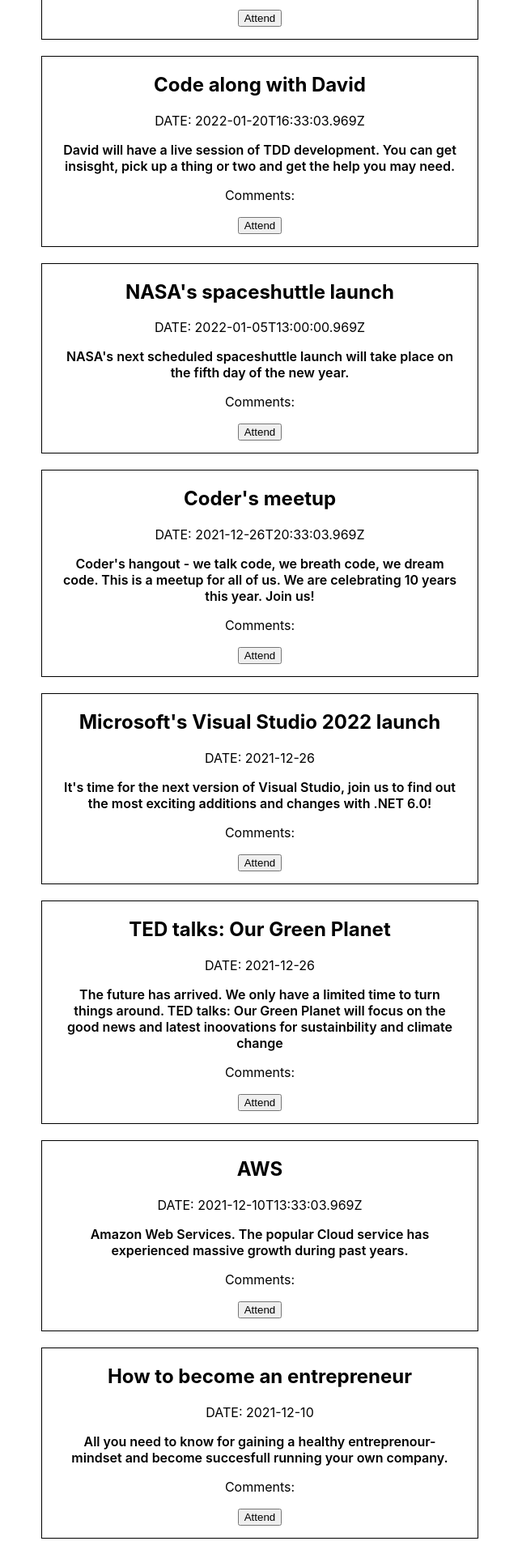
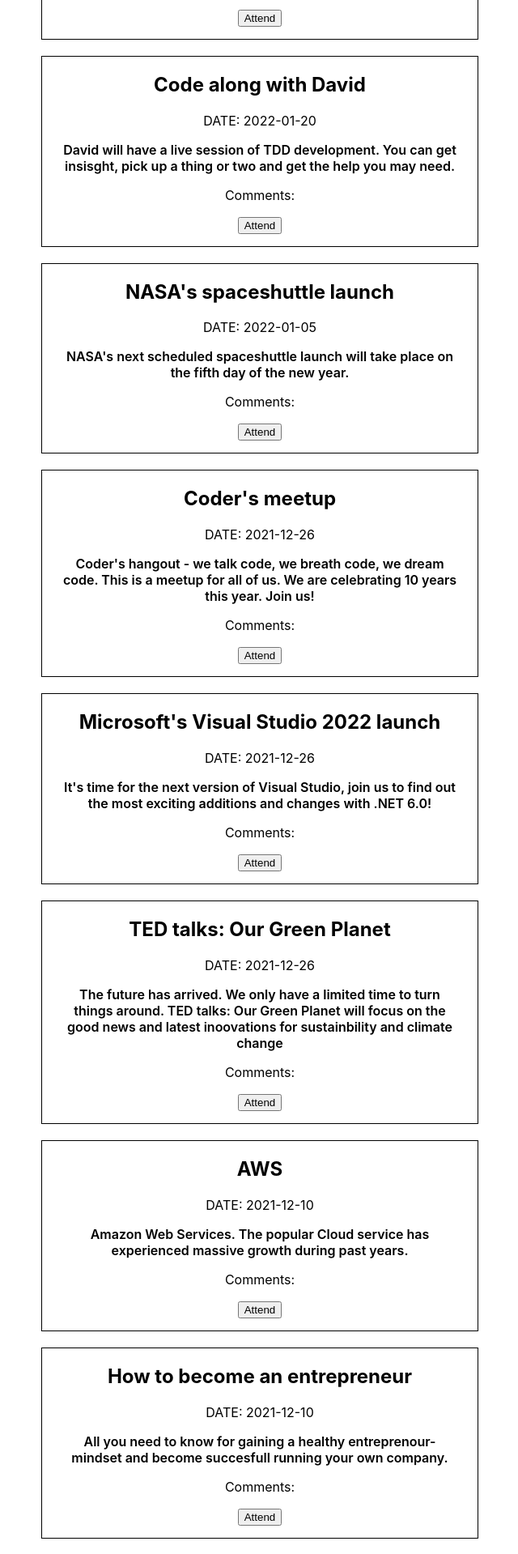
Before and after one commit to codeninjah/slutprojekt-design-patterns, a React (Create React App) app in the folder slutuppgift/: page / in a window 1280 px wide. Shown: the part 880-2799 px from the top of the page at 81% size, without its empty margins (319-959 px from the left). Built offline with nearby package versions, Linux system fonts and the light colour scheme.

Commit message:
Börjar med datum

```diff
--- a/slutuppgift/src/components/MeetupItem.tsx
+++ b/slutuppgift/src/components/MeetupItem.tsx
@@ -1,5 +1,4 @@
-import { render } from 'enzyme'
-import { IMeetup } from '../models/Meetup'
+//import { IMeetup } from '../models/Meetup'
 import { useState } from 'react'
 
 type props = {
@@ -53,7 +52,4 @@
         );
 }
 
-
-
-
 export default MeetupItem
--- a/slutuppgift/src/components/MeetupsView.tsx
+++ b/slutuppgift/src/components/MeetupsView.tsx
@@ -2,7 +2,8 @@
 import React, {useState, useEffect} from 'react';
 import  MeetupItem  from './MeetupItem';
 import { Props } from '../models/Meetup';
-import  {Meetups}  from '../database.json';
+/* tslint:disable-next-line */
+import { Meetups } from '../database.json';
 
 export const MeetupsView = () => {
     const parsedmeetupsList = JSON.parse(JSON.stringify(Meetups))
@@ -13,7 +14,7 @@
 
     const addComment = (id: string, comment: string) => {
         const newMeetupsList = meetups.map((item: any) => {
-            if(item.id === id) item.comments.push(comment)
+            if(item.id === id) item.comments.push(comment) /* eslint-disable */
             return item
         })
 
@@ -23,12 +24,21 @@
     //Denna funktion skall jämföra dagens datum med datumen för meetups'en
     //Borde skriva tester innan jag fortsätter bygga ut den
     const dateCompare = (eventDate: any) => {
-        const todaysDate = new Date()
-        const processed = todaysDate.getTime()
-        console.log("processed is: " + processed) //works ==> prints a timestamp
+        const todaysDate = new Date().getTime()
+        const processedTodaysDate = Number(todaysDate)
+        console.log("processed is: " + processedTodaysDate) //works ==> prints a timestamp
 
         const testDate = (new Date(eventDate)).getTime()
-        console.log("testDate is: " + testDate) //works ==> prints a timestamp
+        const processedTestDate = Number(testDate)
+        console.log("testDate is: " + processedTestDate) //works ==> prints a timestamp
+
+        if(todaysDate > testDate){
+            console.log("Event already passed")
+        }
+        if(todaysDate < testDate){
+            console.log("Event drar igång snart")
+        }
+
     }
 
     dateCompare("2022-10-10")
@@ -48,7 +58,7 @@
           />
         </div>
         <div>
-            <img className="header-image" src="https://it-kanalen.se/wp-content/uploads/2021/04/f54fe04bddc90aa10037fcd9f770b9a73d7902b2-1.jpg"></img>
+             <img className="header-image" src="https://it-kanalen.se/wp-content/uploads/2021/04/f54fe04bddc90aa10037fcd9f770b9a73d7902b2-1.jpg"></img>
             <p className="header-text">Here's a list of upcoming Meetups. We'd want you to enjoy them. Attent, connect and network, welcome to the best Meetups.</p>
         </div>
             <div className="meetups-list">
@@ -56,7 +66,7 @@
                 <ol className="sorted-meetups-list">
                 {
                     meetups.filter((item: any) => item.date.includes(inputValue)).map((item: any) =>
-                            <li>
+                            <li data-test="meetup-item">
                                  <article key={item.id}>
                                     <MeetupItem key={item.id} id={item.id} name={item.name} date={item.date} description={item.description} comments={item.comments} addComment={(id, comment) => addComment(id, comment)} />
                                 </article>
--- a/slutuppgift/src/database.json
+++ b/slutuppgift/src/database.json
@@ -3,35 +3,35 @@
         {
             "id": "12345",
             "name": "AWS",
-            "date": "2021-12-10T13:33:03.969Z",
+            "date": "2021-12-10",
             "description": "Amazon Web Services. The popular Cloud service has experienced massive growth during past years.",
             "comments": []
         },
         {
             "id": "123456",
             "name": "Code along with David",
-            "date": "2022-01-20T16:33:03.969Z",
+            "date": "2022-01-20",
             "description": "David will have a live session of TDD development. You can get insisght, pick up a thing or two and get the help you may need.",
             "comments": []
         },
         {
             "id": "1234567",
             "name": "Coder's meetup",
-            "date": "2021-12-26T20:33:03.969Z",
+            "date": "2021-12-26",
             "description": "Coder's hangout - we talk code, we breath code, we dream code. This is a meetup for all of us. We are celebrating 10 years this year. Join us!",
             "comments": []
         },
         {
             "id": "12345678",
             "name": "NASA's spaceshuttle launch",
-            "date": "2022-01-05T13:00:00.969Z",
+            "date": "2022-01-05",
             "description": "NASA's next scheduled spaceshuttle launch will take place on the fifth day of the new year. ",
             "comments": []
         },
         {
             "id": "123456789",
             "name": "Elon's next big announcement",
-            "date": "2020-12-26T19:30:00.969Z",
+            "date": "2020-12-26",
             "description": "Elon Musk has something big for us in store. After Tesla, SpaceX and Hyperloop, he's going to revolutionise the stock- and banking- markets. What's next?",
             "comments": []
         },
--- a/slutuppgift/tsconfig.json
+++ b/slutuppgift/tsconfig.json
@@ -21,6 +21,6 @@
     "jsx": "react-jsx"
   },
   "include": [
-    "src"
+    "src/**/*"
   ]
 }
```
Also changed, not shown: 1 other file (tests, documents, lock files or other folders).
